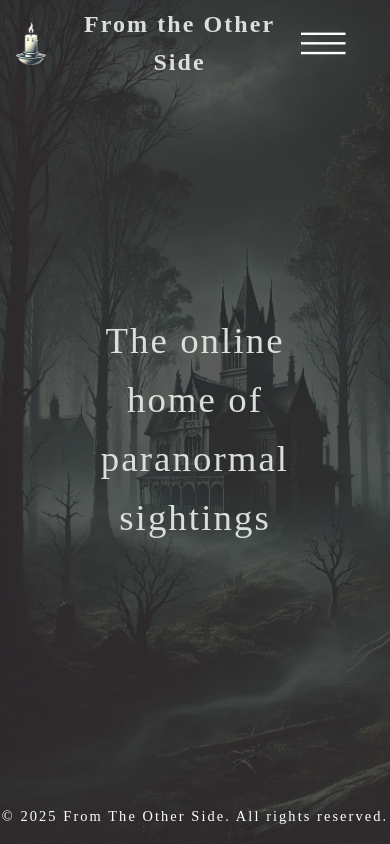
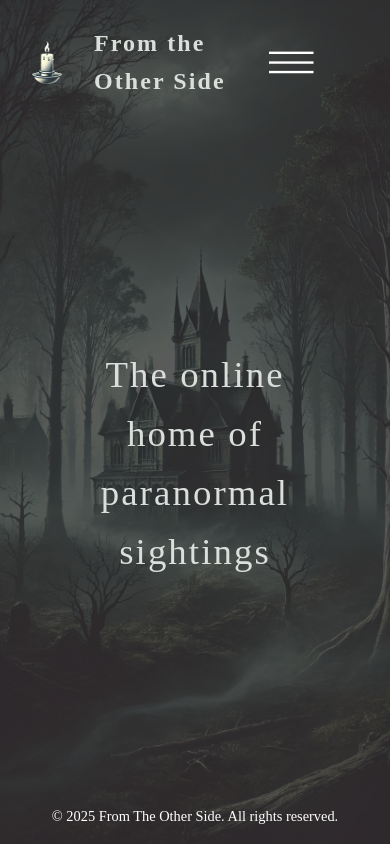
Before and after one commit to DoubleNemesis/fromTheOtherSide, a website: page public/index.html in a window 390 px wide. Drawn offline with Linux system fonts and the light colour scheme; no server answers; a web font is replaced by a local one.

Commit message:
CSS corrections

```diff
--- a/package.json
+++ b/package.json
@@ -1,6 +1,6 @@
 {
   "scripts": {
-    "start": "node server.js"
+    "start": "nodemon server.js"
   },
   "type": "module",
   "name": "s0kvic1ga4",
@@ -10,6 +10,7 @@
   "license": "ISC",
   "description": "",
   "dependencies": {
+    "nodemon": "^3.1.9",
     "sanitize-html": "^2.14.0"
   }
 }
--- a/public/index.css
+++ b/public/index.css
@@ -1,7 +1,6 @@
-/*
-2. font overall
-3. tidy the css
-*/
+/* ============================== */
+/*         GLOBAL STYLES         */
+/* ============================== */
 
 body {
     display: flex;
@@ -10,20 +9,20 @@ body {
     line-height: 1.6;
     margin: 0;
     padding: 0;
-    background-color: #f9f9f9;
     background-color: #333;
-    ;
     color: #f9f9f9;
-    height: 100vh;
+    min-height: 100vh;
     gap: 2em;
     position: relative;
 }
 
+/* Background Image Overlay */
 body::before {
     position: absolute;
     content: "";
     background-image: url('./images/ghostbg.jpg');
     background-size: cover;
+    background-position: center;
     top: 0;
     left: 0;
     right: 0;
@@ -32,61 +31,42 @@ body::before {
     opacity: 0.2;
 }
 
+/* ============================== */
+/*            TYPOGRAPHY          */
+/* ============================== */
 
-
-/* fonts */
+h1, h2, h3, nav a, .sub-heading, footer p {
+    font-family: "Frijole", serif;
+}
 
 h1 {
-    font-size: 1.5rem;
-    /* margin: 0; */
+    font-size: 1.5em;
 }
 
-
-h2 {
-    margin: 0;
-    /* margin-top: -10px; */
-    font-size: 2em;
-    /* color: crimson; */
+h1, h2 {
+    color: #dadfdb;
+    letter-spacing: .13rem;
 }
-
-@media (max-width: 400px) {
-    h1 {
-        /* font-size: 1.3rem; */
-        margin: 0;
-    }
-
-    h2 {
-        margin-top: unset;
-        font-size: .9em;
-    }
-}
-
-@media (max-width: 320px) {}
 
 h3 {
     font-size: 2em;
 }
 
-h1,
-h2 {
-    color: #dadfdb;
+p {
+    font-size: 100%;
+    font-family: 'Poppins', sans-serif;
+    margin-top: 0;
 }
 
-h1,
-nav a,
-.sub-heading,
-h2,
-h3,
-footer p {
-    font-family: "Metal Mania", serif;
-    font-family: "Poppins", serif;
-    font-family: "Barlow Condensed", serif;
-    font-family: "Frijole", serif;
+/* Responsive Font Sizes */
+@media (max-width: 400px) {
+    h1 { margin: 0; }
+    h2 { font-size: .9em; }
 }
 
-h1, .sub-heading,h2, footer p {
-        letter-spacing: .13rem;
-}
+/* ============================== */
+/*         NAVIGATION MENU        */
+/* ============================== */
 
 nav a {
     color: #fff;
@@ -95,68 +75,21 @@ nav a {
     letter-spacing: 1.2px;
     padding: 0 .5em;
     font-size: 1.5em;
-    ;
 }
 
 nav a:hover {
     text-decoration: underline;
-    color: darkgreen;
+    color: deepskyblue;
 }
 
-
-p {
-    font-size: 100%;
-    font-family: 'Poppins';
-    margin-top: 0;
+.current::before {
+    content: "> ";
 }
 
-/* sections */
-
-.site-header {
-    /* background-color: #333; */
-    color: #fff;
-    text-align: center;
-    padding: .3rem 0;
-}
-
-main {
-    display: flex;
-    margin: 0 4em;
-    margin-top: -30px;
-    justify-content: center;
-}
-
-.hero-title {
-    font-size: 2.3em;
-    text-align: center;
-    font-weight: 200;
-    max-width: 500px;
-}
-
-
-footer {
-    /* background-color: #333; */
-    color: #fff;
-    text-align: center;
-    padding: .1rem 0;
-}
-
-.site-header {
-    display: flex;
-    justify-content: flex-start;
-    gap: 1em;
-    padding-left: 1em;
-    ;
-}
-
-nav.show {
-    max-height: 200px;
-    /* Adjust based on content */
-}
-
+/* Responsive Navigation Menu */
 header nav {
     position: absolute;
-    top: 70px;
+    top: 100px;
     right: 0;
     display: flex;
     flex-direction: column;
@@ -169,9 +102,50 @@ header nav {
     background-color: #333;
 }
 
-.current::before {
-    content: "> ";
+nav.show {
+    max-height: 200px;
 }
+
+/* ============================== */
+/*         HEADER & FOOTER        */
+/* ============================== */
+
+.site-header {
+    display: flex;
+    justify-content: flex-start;
+    align-items: center;
+    gap: 2em;
+    padding: 1.5em 2em;
+}
+
+footer {
+    font-size: 0.9rem;
+    text-align: center;
+    padding: .1rem 0;
+    width: 100%;
+    color: #fff;
+}
+
+/* ============================== */
+/*           MAIN CONTENT         */
+/* ============================== */
+
+main {
+    display: flex;
+    margin: 0 4em;
+    justify-content: center;
+}
+
+.hero-title {
+    font-size: 2.3em;
+    text-align: center;
+    font-weight: 200;
+    max-width: 500px;
+}
+
+/* ============================== */
+/*        CARD LAYOUT (SIGHTINGS) */
+/* ============================== */
 
 .cards-container {
     display: flex;
@@ -189,30 +163,22 @@ header nav {
     box-shadow: 0 4px 6px rgba(0, 0, 0, 0.1);
     max-width: 350px;
     margin: 0 auto;
+    padding: 1rem;
 }
 
 .product-card h3 {
-    margin: 1rem;
     font-size: 1.2rem;
     color: #333;
+    font-family: 'Poppins', sans-serif;
 }
 
 .product-card p {
-    margin: 0 1rem 1rem;
     color: #555;
 }
 
-footer {
-    font-size: 0.9rem;
-    width: 100%;
-}
-
-img {
-    max-width: 30px;
-    align-self: center;
-}
-
-/* form */
+/* ============================== */
+/*        FORM STYLING            */
+/* ============================== */
 
 .form-container {
     text-align: center;
@@ -232,9 +198,7 @@ label {
     font-weight: bold;
 }
 
-input,
-textarea,
-.submit-btn {
+input, textarea, .submit-btn {
     width: 100%;
     min-width: 300px;
     padding: 8px;
@@ -242,19 +206,22 @@ textarea,
     box-sizing: border-box;
 }
 
-.submit.btn {
+.submit-btn {
     margin-top: 15px;
     background-color: darkgreen;
     color: white;
     border: none;
     cursor: pointer;
     font-size: 16px;
-    display: block;
 }
 
 .submit-btn:hover {
     background-color: #45a049;
 }
+
+/* ============================== */
+/*       MENU BUTTON STYLING      */
+/* ============================== */
 
 .menu-btn {
     border: none;
@@ -262,17 +229,24 @@ textarea,
     font-size: 3em;
     transform: rotate(90deg);
     color: white;
-    min-width: unset;
     margin: 0 1em 0 auto;
     font-family: 'Frijole', serif;
     padding: 0;
 }
 
 .menu-btn:hover {
-    background-color: transparent;
     color: deepskyblue;
 }
 
 .menu-btn.show {
     transform: rotate(180deg);
 }
+
+/* ============================== */
+/*          IMAGE STYLES          */
+/* ============================== */
+
+img {
+    max-width: 30px;
+    align-self: center;
+}
--- a/public/index.html
+++ b/public/index.html
@@ -13,7 +13,6 @@
         href="https://fonts.googleapis.com/css2?family=Metal+Mania&family=Poppins:ital,wght@0,100;0,200;0,300;0,400;0,500;0,600;0,700;0,800;0,900;1,100;1,200;1,300;1,400;1,500;1,600;1,700;1,800;1,900&family=Press+Start+2P&display=swap"
         rel="stylesheet">
         <link href="https://fonts.googleapis.com/css2?family=Frijole&display=swap" rel="stylesheet">
-        <link href="https://fonts.googleapis.com/css2?family=Barlow+Condensed:ital,wght@0,100;0,200;0,300;0,400;0,500;0,600;0,700;0,800;0,900;1,100;1,200;1,300;1,400;1,500;1,600;1,700;1,800;1,900&display=swap" rel="stylesheet">    <title>From the Otherside</title>
 </head>
 
 <body>
--- a/public/sightings.html
+++ b/public/sightings.html
@@ -12,6 +12,7 @@
     <link
         href="https://fonts.googleapis.com/css2?family=Metal+Mania&family=Poppins:ital,wght@0,100;0,200;0,300;0,400;0,500;0,600;0,700;0,800;0,900;1,100;1,200;1,300;1,400;1,500;1,600;1,700;1,800;1,900&family=Press+Start+2P&display=swap"
         rel="stylesheet">
+        <link href="https://fonts.googleapis.com/css2?family=Frijole&display=swap" rel="stylesheet">
     <title>Sightings</title>
 </head>
 
```
Also changed, not shown: public/upload-sighting.html (+1 -0 lines), 2 other files.
